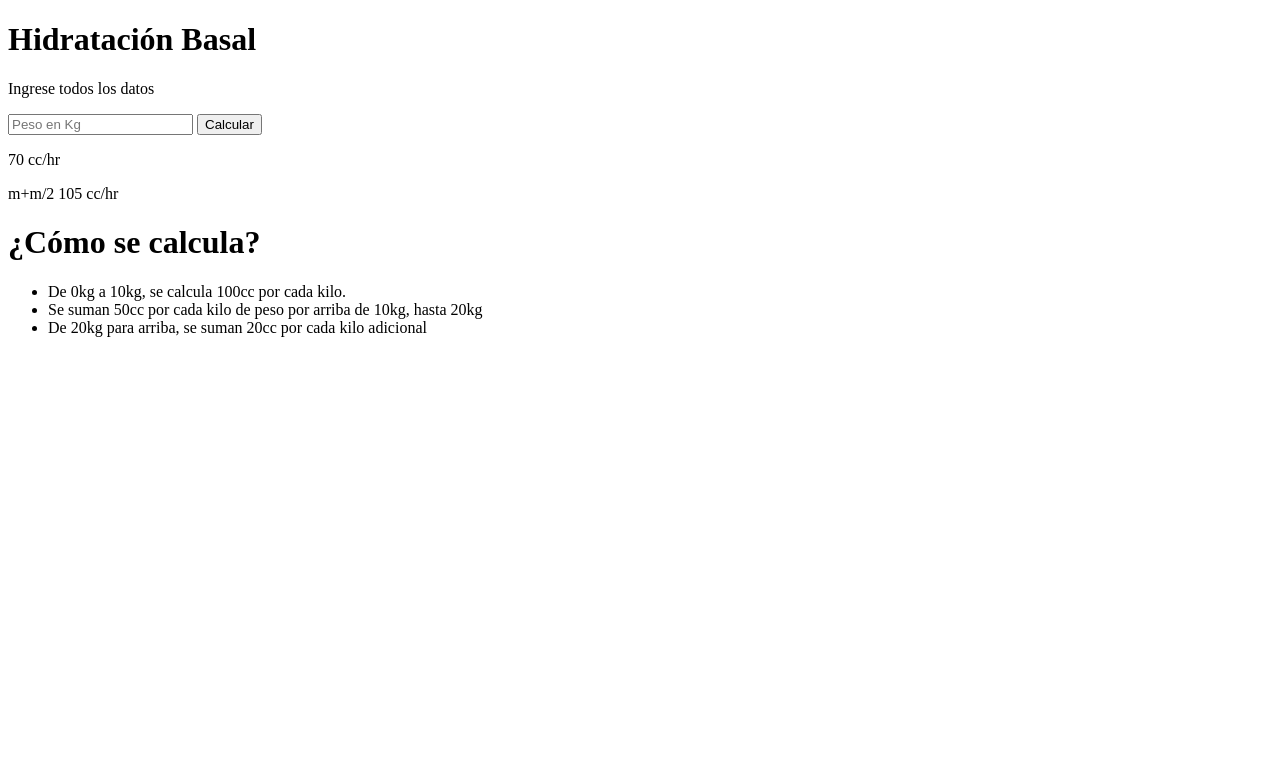
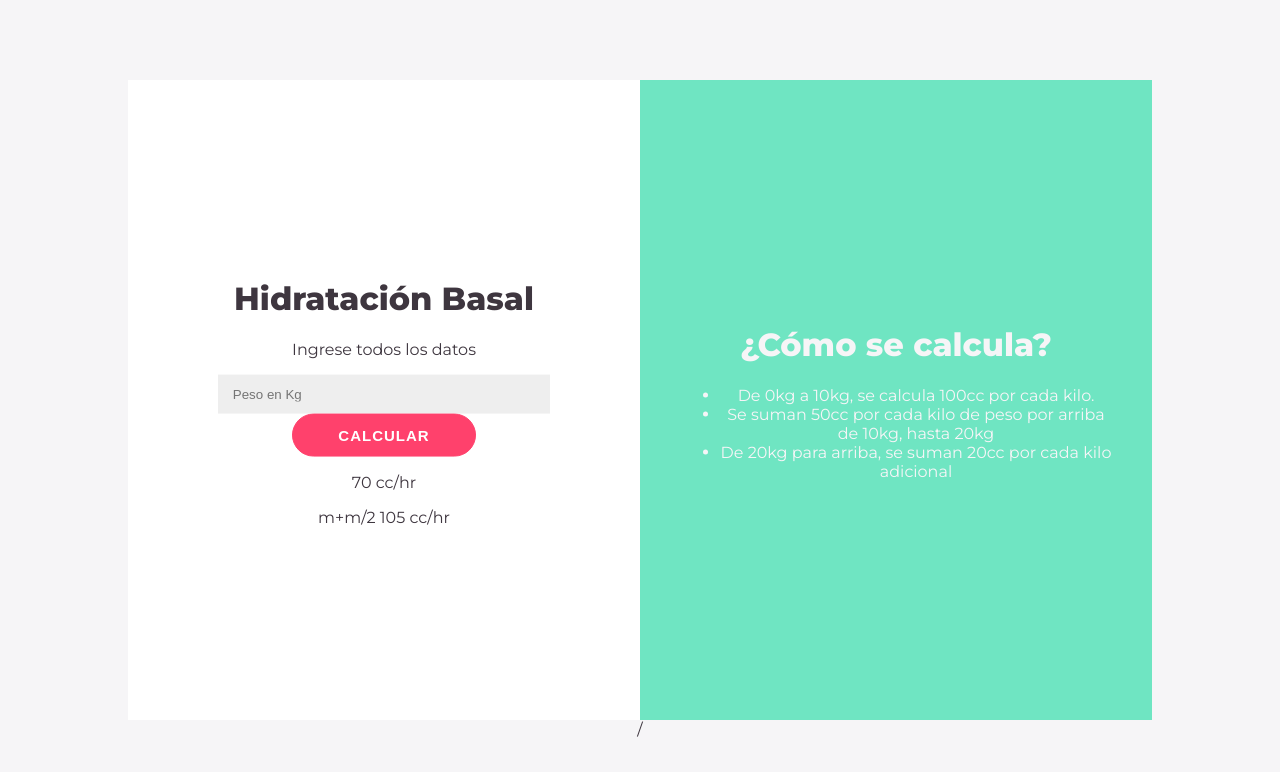
Before and after one commit to TiagoNahuel/calculadora, a plain HTML site: page index.html in a window 1280 px wide. Drawn offline with Linux system fonts and the light colour scheme.

Commit message:
Proyecto terminado
html y css culminado

```diff
--- a/index.html
+++ b/index.html
@@ -1,22 +1,40 @@
 <!DOCTYPE html>
 <html lang="en">
+
 <head>
     <meta charset="UTF-8">
     <meta name="viewport" content="width=device-width, initial-scale=1.0">
     <title>calculadora</title>
+    <link rel="stylesheet" href="./style.css" />
 </head>
+
 <body>
+
+    <div id="contenedor">
+        <div id="calculadora">
+            <div class="contenido">
                 <h1>Hidratación Basal</h1>
                 <p>Ingrese todos los datos</p>
                 <input type="number" placeholder="Peso en Kg">
                 <button>Calcular</button>
                 <p>70 cc/hr</p>
                 <p>m+m/2 105 cc/hr</p>
+            </div>
+
+        </div>
+        <div id="detalle">
+            <div class="contenido">
                 <h1>¿Cómo se calcula?</h1>
                 <ul>
                     <li>De 0kg a 10kg, se calcula 100cc por cada kilo.</li>
                     <li>Se suman 50cc por cada kilo de peso por arriba de 10kg, hasta 20kg</li>
                     <li>De 20kg para arriba, se suman 20cc por cada kilo adicional</li>
-    <ul>
+                </ul>
+
+            </div>
+        </div>
+        /</div>
+
 </body>
+
 </html>
--- /dev/null
+++ b/style.css
@@ -0,0 +1,57 @@
+@import url('https://fonts.googleapis.com/css?family=Montserrat:400,800');
+body{
+    background: #f6f5f7;
+    font-family: 'Montserrat', sans-serif;
+    color: #3E363F;
+}
+
+#contenedor{
+    position: absolute;
+    inset: 0;
+    width: 80vw;
+    height: 80vh;
+    margin: auto;
+    text-align: center;
+}
+#calculadora{
+    background: white;
+    width: 50%;
+    height: 100%;
+    float: left;
+}
+#detalle{
+    background: rgba(10, 219, 156, 0.568);
+    color:#f6f5f7;
+    width: 50%;
+    height: 100%;
+    float: left;
+}
+.contenido{
+    /* background-color: rgba(233, 117, 9, 0.562); */
+    position: relative;
+    top: 50%;
+    transform: translateY(-50%);
+    overflow: hidden;
+    padding: 40px;
+}
+input{
+    width: 70%;
+    padding: 12px 15px;
+    border: none;
+    background-color: #eee;
+}
+button{
+    font-size: 15px;
+	font-weight: bold;
+	padding: 12px 45px;
+	border-radius: 30px;
+	background-color: #FF416C;
+	border: 1px solid #FF416C;
+	color: #FFFFFF;
+	text-transform: uppercase;
+	letter-spacing: 1px;
+	transition: transform 20ms ease-in;
+}
+button:active{
+	transform: scale(0.95);
+}
```
Lines whose indentation alone changed are shown as unchanged.
